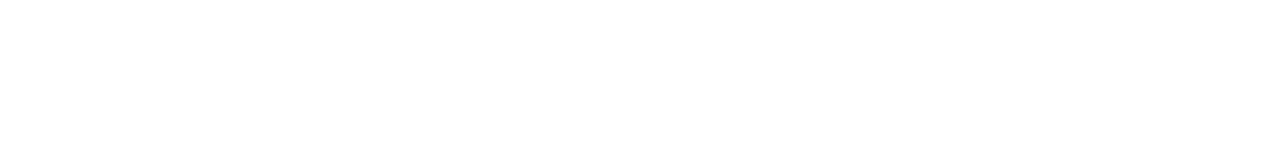
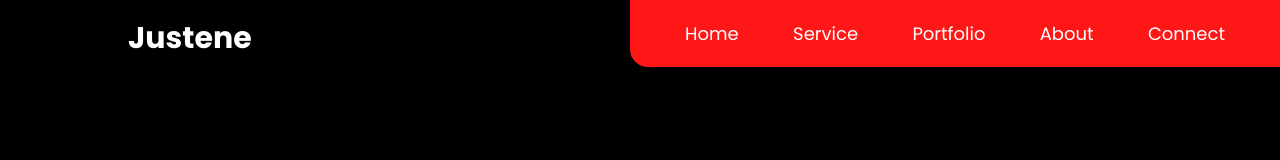
Before and after one commit to CJR85/website-header-design, a plain HTML site: page index.html in a window 1280 px wide. Drawn offline with Linux system fonts and the light colour scheme.

Commit message:
Create and style header/nav.

```diff
--- a/index.html
+++ b/index.html
@@ -11,5 +11,20 @@
     <link rel="stylesheet" href="style.css" />
     <title>Website Header Design</title>
   </head>
-  <body></body>
+  <body>
+    <div class="header">
+      <nav>
+        <a href="" class="logo">Justene</a>
+        <div class="nav-links">
+          <ul>
+            <li><a href="">Home</a></li>
+            <li><a href="">Service</a></li>
+            <li><a href="">Portfolio</a></li>
+            <li><a href="">About</a></li>
+            <li><a href="">Connect</a></li>
+          </ul>
+        </div>
+      </nav>
+    </div>
+  </body>
 </html>
--- a/style.css
+++ b/style.css
@@ -5,3 +5,46 @@
   padding: 0;
   font-family: 'Poppins', sans-serif;
 }
+
+.header {
+  min-height: 100vh;
+  width: 100%;
+  background: #000;
+  color: #fff;
+  position: relative;
+}
+
+nav {
+  display: flex;
+  justify-content: space-between;
+  align-items: center;
+  position: relative;
+}
+
+.logo {
+  text-decoration: none;
+  color: #fff;
+  font-size: 30px;
+  font-weight: bold;
+  padding-top: 10px;
+  padding-left: 10%;
+}
+
+.nav-links {
+  text-align: right;
+  background: #ff1616;
+  padding: 10px 30px;
+  border-bottom-left-radius: 18px;
+}
+
+.nav-links ul li {
+  list-style: none;
+  display: inline-block;
+  padding: 10px 25px;
+}
+
+.nav-links ul li a {
+  color: #fff;
+  text-decoration: none;
+  font-size: 18px;
+}
```
